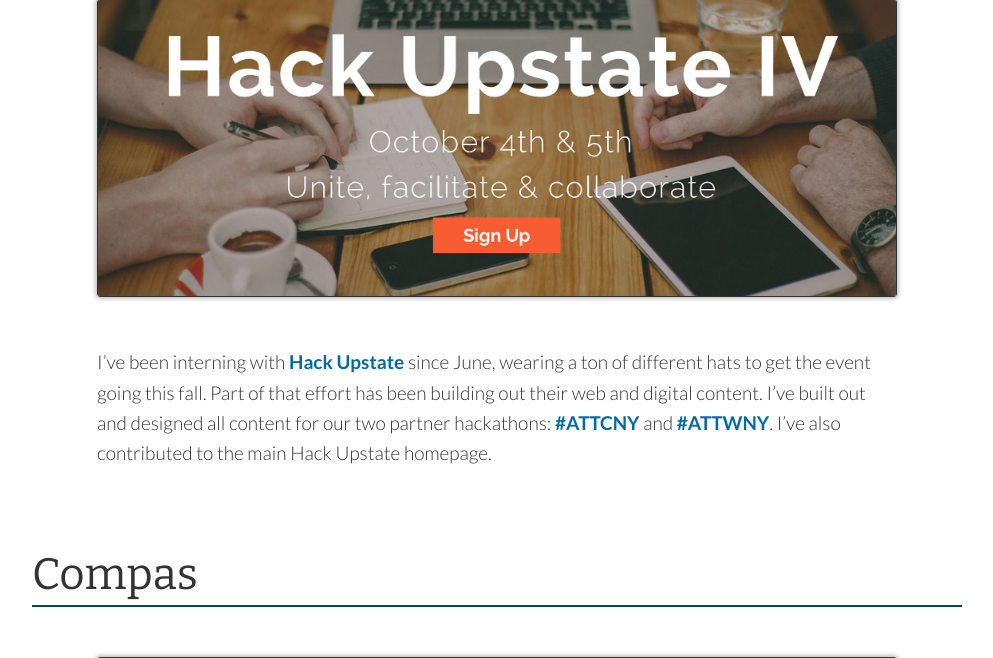
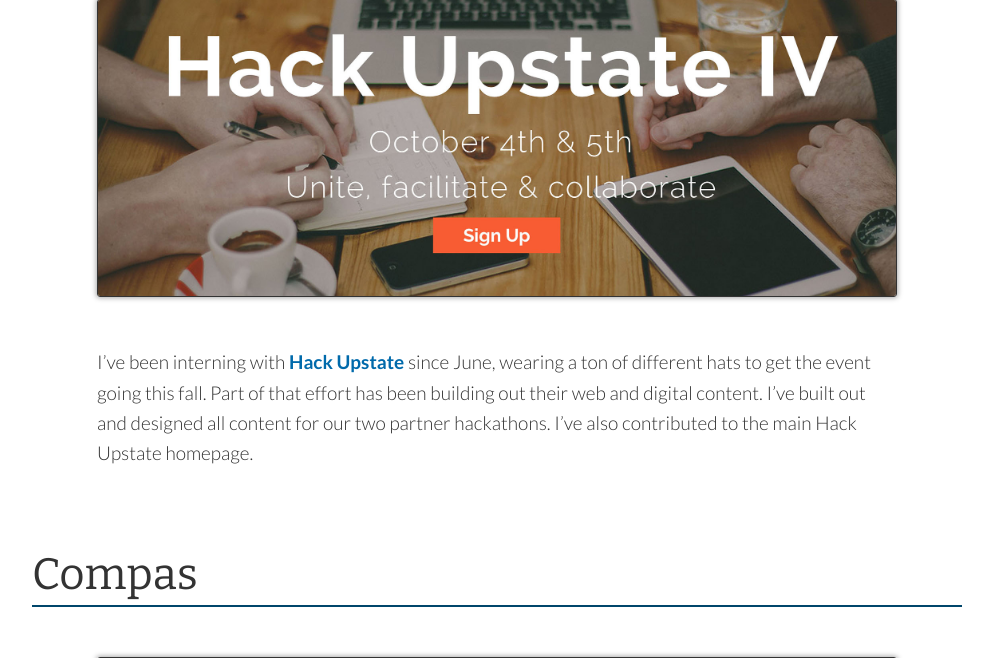
Before and after one commit to bceskavich/homepage, a Python web app: template app/templates/work.html in a window 1280 px wide. Shown: the part 170-828 px from the top of the page, without its empty margins (143-1136 px from the left). Run offline with Jinja, Linux system fonts and the light colour scheme; the template is opened without the code that fills it, so the values that code supplies are empty; some web fonts are replaced.

Commit message:
Edited portfolio page.

```diff
--- a/app/templates/work.html
+++ b/app/templates/work.html
@@ -6,7 +6,7 @@
   <article>
     <h1>Hack Upstate with AT&amp;T</h1>
     <img src="{{url_for('static', filename='img/hu.jpg')}}" />
-    <p>I’ve been interning with <a href="http://www.hackupstate.com/" target="_blank">Hack Upstate</a> since June, wearing a ton of different hats to get the event going this fall. Part of that effort has been building out their web and digital content. I’ve built out and designed all content for our two partner hackathons: <a href="http://attcny.hackupstate.com/" target="_blank">#ATTCNY</a> and <a href="http://attwny.hackupstate.com/" target="_blank">#ATTWNY</a>. I’ve also contributed to the main Hack Upstate homepage.</p>
+    <p>I’ve been interning with <a href="http://www.hackupstate.com/" target="_blank">Hack Upstate</a> since June, wearing a ton of different hats to get the event going this fall. Part of that effort has been building out their web and digital content. I’ve built out and designed all content for our two partner hackathons. I’ve also contributed to the main Hack Upstate homepage.</p>
   </article>
 
   <article>
```
